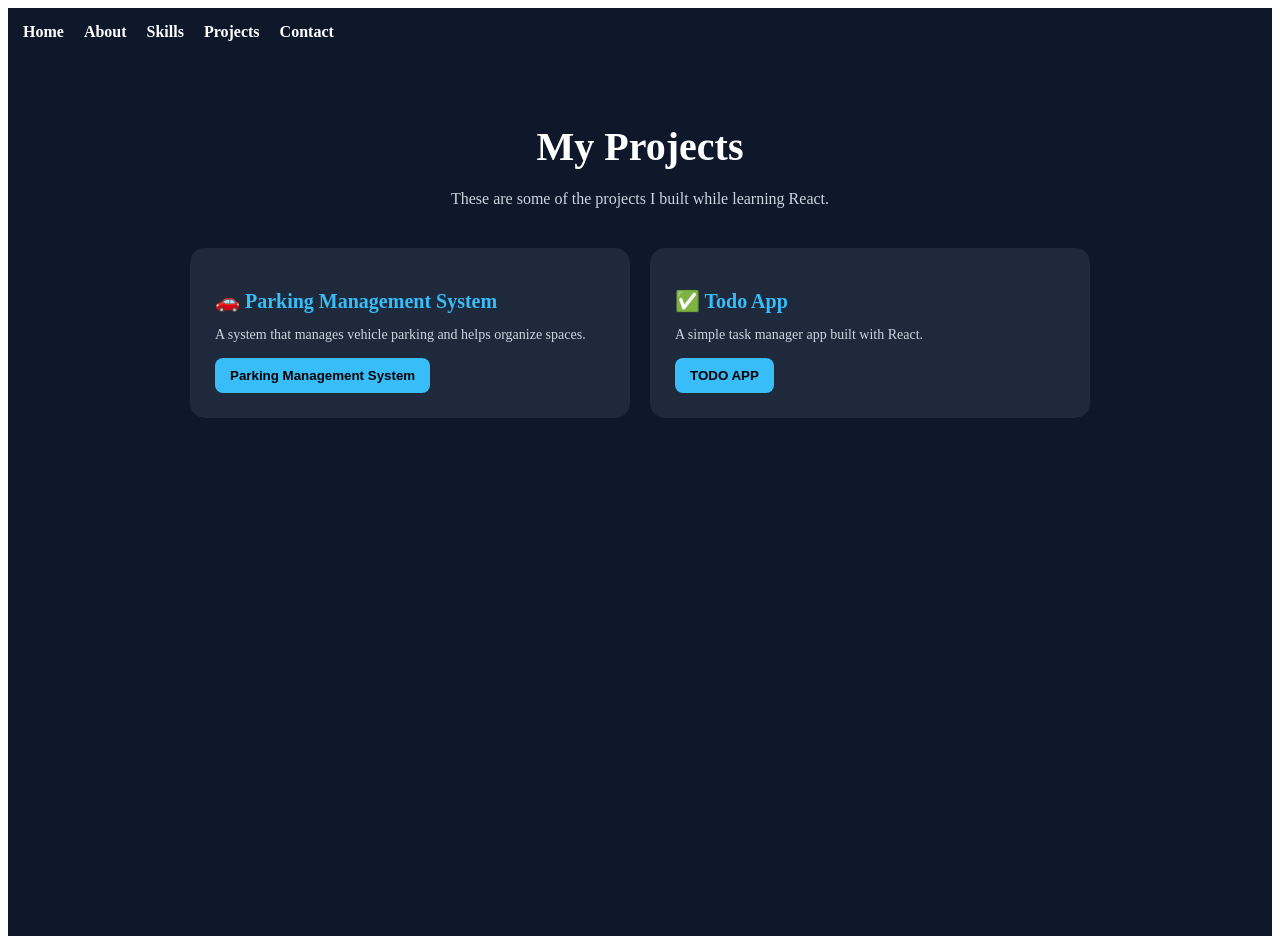
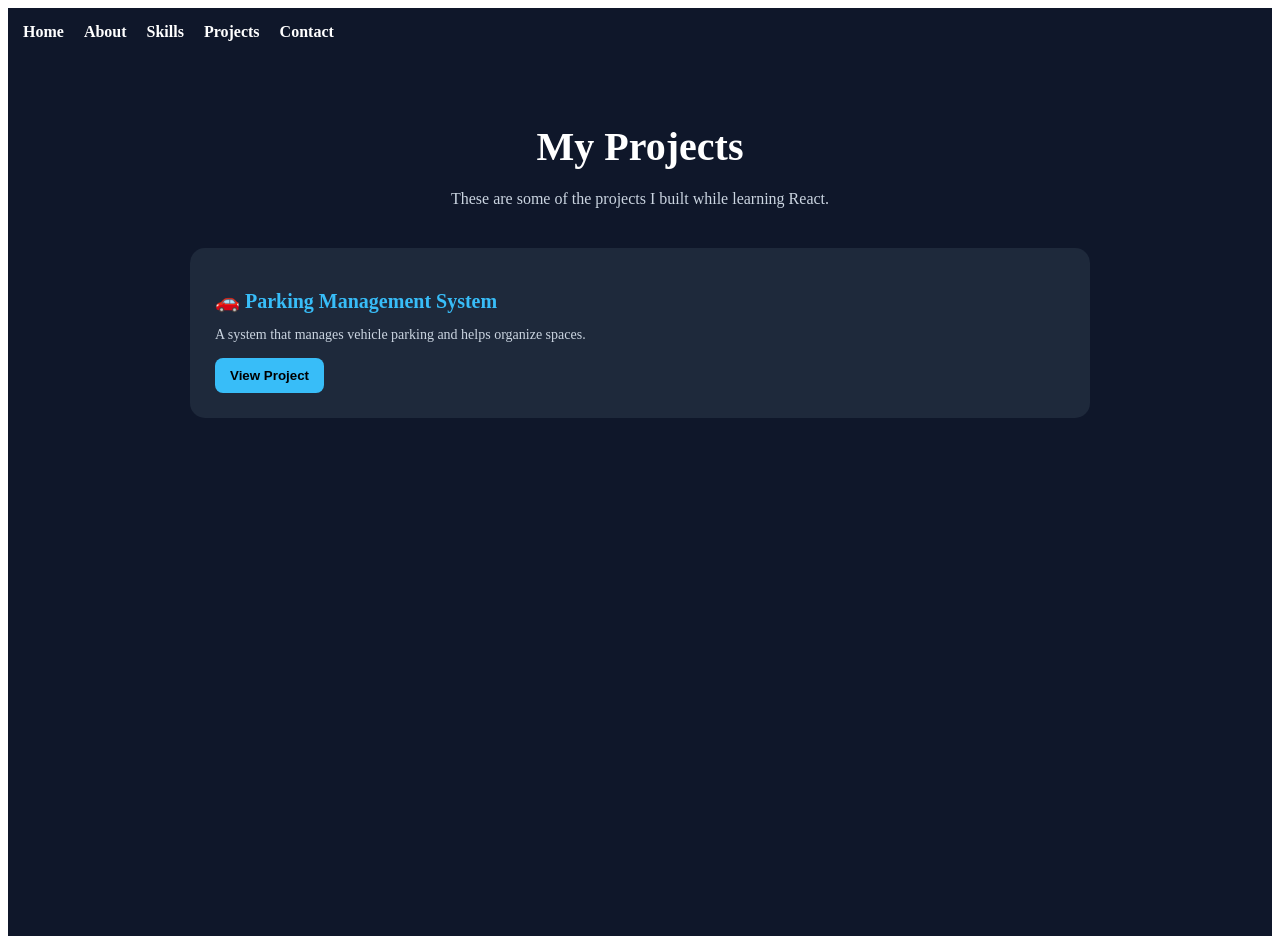
Before and after one commit to igizenezakezab-png/portfolio, a React (Vite) app: page /projects in a window 1280 px wide. Built offline with nearby package versions, Linux system fonts and the light colour scheme.

Commit message:
done work

```diff
--- a/src/pages/projects.jsx
+++ b/src/pages/projects.jsx
@@ -12,7 +12,6 @@ export default function Projects() {
       </p>
 
       <div style={styles.grid}>
-
         {/* PROJECT 1 */}
         <div style={styles.card}>
           <h2 style={styles.projectTitle}>🚗 Parking Management System</h2>
@@ -24,31 +23,12 @@ export default function Projects() {
           <button
             style={styles.button}
             onClick={() =>
-              openProject("https://parking-topaz.vercel.app/bank account")
+              openProject("https://parking-topaz.vercel.app/")
             }
           >
-            Parking Management System
+            View Project
           </button>
         </div>
-
-        {/* PROJECT 2 */}
-        <div style={styles.card}>
-          <h2 style={styles.projectTitle}>✅ Todo App</h2>
-
-          <p style={styles.desc}>
-            A simple task manager app built with React.
-          </p>
-
-          <button
-            style={styles.button}
-            onClick={() =>
-              openProject("https://todo-app-xntu.vercel.app/bank account")
-            }
-          >
-            TODO APP
-          </button>
-        </div>
-
       </div>
     </div>
   );
```
